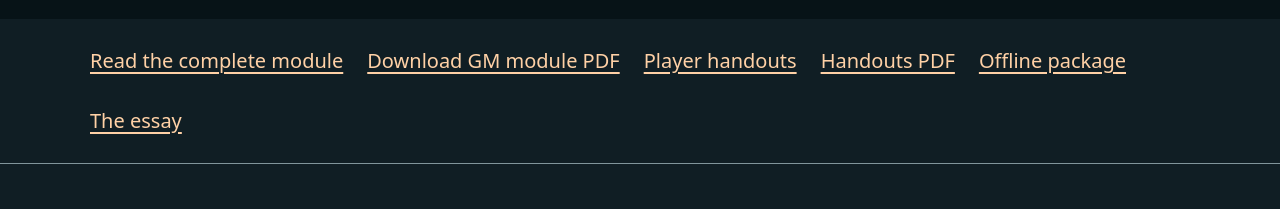
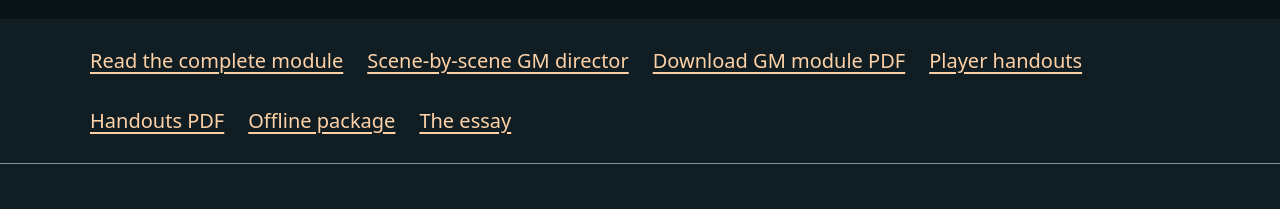
Before and after one commit to Arcadesys/message-in-a-bottle, a plain HTML site: page app/index.html in a window 1280 px wide. Shown: the part 227-436 px from the top of the page. Drawn offline with Linux system fonts and the light colour scheme.

Commit message:
Link browser GM runner to the scene-by-scene director and correct ZIP location

```diff
--- a/app/index.html
+++ b/app/index.html
@@ -1,6 +1,6 @@
 <!doctype html><html lang="en"><head><meta charset="utf-8"><meta name="viewport" content="width=device-width,initial-scale=1"><title>Message in a Bottle - GM runner</title><meta name="description" content="A free eight-gathering SWADE fan campaign with scene cards, clear clocks, handouts, and progress saved on your device."><meta name="robots" content="index, follow"><link rel="stylesheet" href="./module.css"><script src="./runner.mjs" type="module"></script></head><body>
 <a class="skip-link" href="#runner">Skip to GM runner</a><header class="gm-header"><div><p>GM ONLY · FULL SPOILERS · FREE FAN EDITION 0.1</p><h1>Message in a Bottle</h1><p>Keep your Savage Worlds Adventure Edition rules beside you.</p></div><img class="fan-logo" src="./assets/savage-worlds-fan.png" alt="Savage Worlds Fan product logo"></header>
-<nav class="document-nav" aria-label="Campaign resources"><a href="./module.html">Read the complete module</a><a href="../pdf/message-in-a-bottle-module.pdf">Download GM module PDF</a><a href="./handouts.html">Player handouts</a><a href="../pdf/message-in-a-bottle-player-handouts.pdf">Handouts PDF</a><a href="../pdf/message-in-a-bottle-free-module.zip">Offline package</a><a href="https://work.thearcades.me/blog/the-work-didnt-disappear">The essay</a></nav>
+<nav class="document-nav" aria-label="Campaign resources"><a href="./module.html">Read the complete module</a><a href="./scene-director.html">Scene-by-scene GM director</a><a href="../pdf/message-in-a-bottle-module.pdf">Download GM module PDF</a><a href="./handouts.html">Player handouts</a><a href="../pdf/message-in-a-bottle-player-handouts.pdf">Handouts PDF</a><a href="../downloads/message-in-a-bottle-free-module.zip">Offline package</a><a href="https://work.thearcades.me/blog/the-work-didnt-disappear">The essay</a></nav>
 <div class="gm-shell"><aside class="gm-sidebar"><h2>Read ahead</h2><label for="session-choice">View a session</label><select id="session-choice"><option value="0">0 · Bring Mark Back</option><option value="1">1 · Chicago Is Safe</option><option value="2">2 · Ink and Paint</option><option value="3">3 · Shake the Snow Globe</option><option value="4">4 · The Thompson Center Maze</option><option value="5">5 · Crack the Bottle</option><option value="6">6 · Adrift in the Universe</option><option value="7">7 · Message in a Bottle</option></select><p>Viewing a session does not advance the run.</p><button id="begin-session">Run this session</button><p>This resets the session timer and keeps all scene marks, clocks, and notes.</p><p id="save-status" class="status" role="status">Opening saved progress…</p><a class="inline-link" href="./module.html#npc-profiles">NPC profiles</a><br><a class="inline-link" href="./module.html#table-reference">Maps and clock reference</a><br><button id="export-progress" class="secondary">Download progress backup</button><p>Notes and progress stay on this browser and device. A backup contains your notes: share it only if you intend to.</p><button id="reset-run" class="secondary">Reset saved run…</button></aside>
 <main id="runner" class="gm-main" tabindex="-1"><section class="panel" aria-labelledby="running-title"><h2 id="running-title">At the table</h2><p id="active-session" class="progress-label"></p><p>Session time remaining</p><time id="session-clock" class="clock">04:00:00</time><div class="runner-controls"><button id="toggle-timer">Start timer</button><label for="minutes">Minutes<input id="minutes" type="number" min="1" max="1440" value="240"></label><button id="set-timer" class="secondary">Set paused timer</button></div><p>The timer helps pacing. It never advances scenes, reveals clues, or fills pressure clocks.</p></section>
 <section class="panel sound-cues" aria-labelledby="sound-title"><h2 id="sound-title">Optional sound cues</h2><p>Short synthetic cues. Each plays once when selected. No voices or music play automatically.</p><button data-cue="portal">Portal pulse</button><button data-cue="signal">Incoming transmission</button><button data-cue="quake">Ground rumble</button><button id="stop-audio" class="secondary">Stop all sounds</button><label for="volume">Volume<input id="volume" type="range" min="0" max="1" step="0.05" value="0.2"></label><p id="sound-status" role="status">Sound is stopped.</p></section>
```
